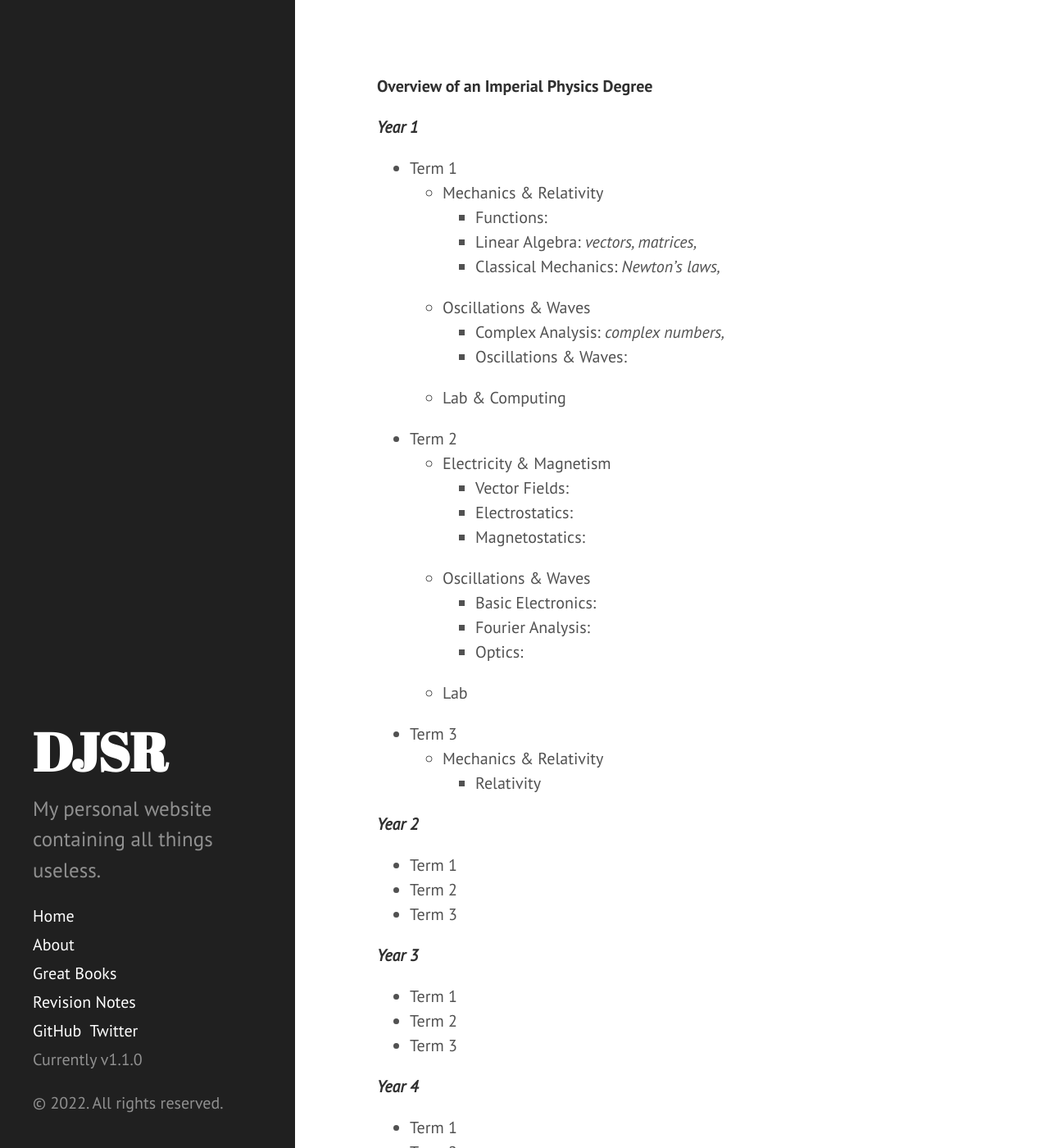
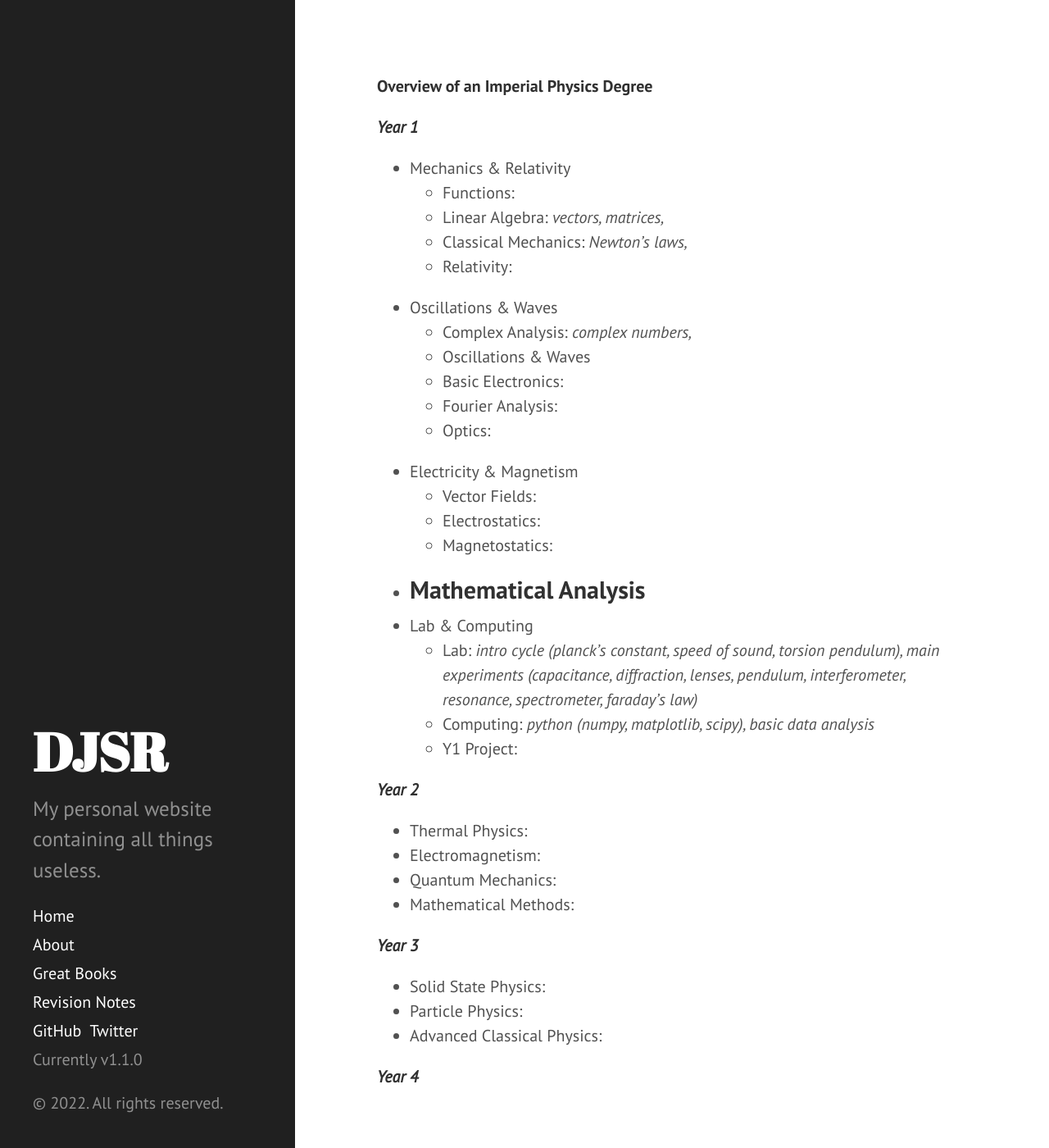
Before and after one commit to dansomrob/dansomrob.github.io, a Jekyll site: the page built from assets/overview.md, in a window 1280 px wide and 1400 px high. Shown: the whole window at 82% size. Built offline with Jekyll 4.4.1, drawn with Linux system fonts in a browser that asks for light colours; our own code applies the rules of GitHub Pages for plain Markdown files.

Commit message:
Update overview.md

```diff
--- a/assets/overview.md
+++ b/assets/overview.md
@@ -1,40 +1,37 @@
 **Overview of an Imperial Physics Degree**
 
 ***Year 1***
-- Term 1
-  - Mechanics & Relativity
-    - Functions:
-    - Linear Algebra: *vectors, matrices,*
-    - Classical Mechanics: *Newton's laws,*
+- Mechanics & Relativity
+  - Functions:
+  - Linear Algebra: *vectors, matrices,*
+  - Classical Mechanics: *Newton's laws,*
+  - Relativity:
+- Oscillations & Waves
+  - Complex Analysis: *complex numbers,*
   - Oscillations & Waves
-    - Complex Analysis: *complex numbers,*
-    - Oscillations & Waves:
-  - Lab & Computing
-- Term 2
-  - Electricity & Magnetism
-    - Vector Fields:
-    - Electrostatics:
-    - Magnetostatics:
-  - Oscillations & Waves
-    - Basic Electronics:
-    - Fourier Analysis:
-    - Optics:
-  - Lab
-- Term 3
-  - Mechanics & Relativity
-    - Relativity
+  - Basic Electronics:
+  - Fourier Analysis:
+  - Optics:
+- Electricity & Magnetism
+  - Vector Fields:
+  - Electrostatics:
+  - Magnetostatics:
+- Mathematical Analysis
+  -
+- Lab & Computing
+  - Lab: *intro cycle (planck's constant, speed of sound, torsion pendulum), main experiments (capacitance, diffraction, lenses, pendulum, interferometer, resonance, spectrometer, faraday's law)*
+  - Computing: *python (numpy, matplotlib, scipy), basic data analysis*
+  - Y1 Project:
 
 ***Year 2***
-- Term 1
-- Term 2
-- Term 3
+- Thermal Physics:
+- Electromagnetism:
+- Quantum Mechanics:
+- Mathematical Methods:
 
 ***Year 3***
-- Term 1
-- Term 2
-- Term 3
+- Solid State Physics:
+- Particle Physics:
+- Advanced Classical Physics:
 
 ***Year 4***
-- Term 1
-- Term 2
-- Term 3
```
